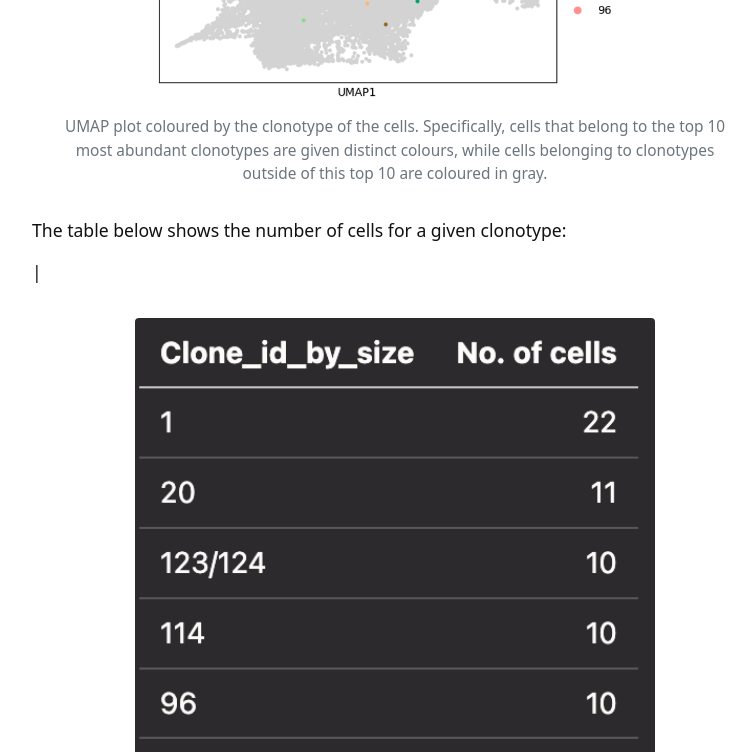
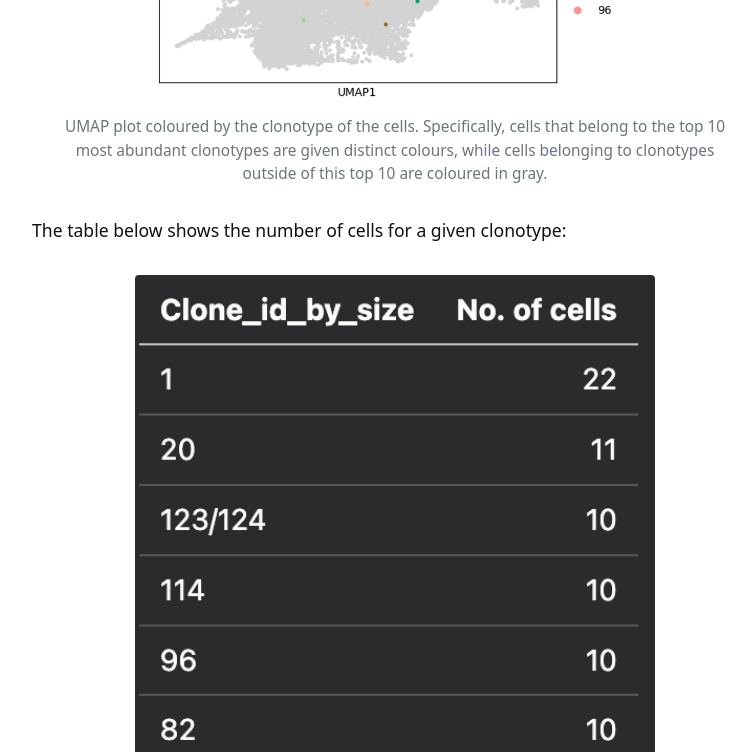
Before and after one commit to 2023-asi-ozsinglecell-hackathon/system-immunology-hackathon, a Jekyll site: the page built from content/dataset.md, in a window 1280 px wide and 900 px high, scrolled down 7238 px, cut to the strip 0-752 px from the top of the window. Shown: the whole strip, without its empty margins (245-1001 px from the left). Built offline with Jekyll 4.4.1, drawn with Linux system fonts in a browser that asks for light colours.

Commit message:
Update dataset.md

```diff
--- a/content/dataset.md
+++ b/content/dataset.md
@@ -75,7 +75,7 @@ Below are some UMAP plots of the data (steps taken to produce them are described
 
 The table below shows the number of cells for a given clonotype:
 
-|{% include figure.html img="cd40/clonotype_size.png" width="75%" %}
+{% include figure.html img="cd40/clonotype_size.png" width="75%" %}
 
 {% include figure.html img="cd40/violin_clonotype_size.png" caption="Violin plot shows the distribution of the clonotype size for each sample." width="75%" %}
 
```
